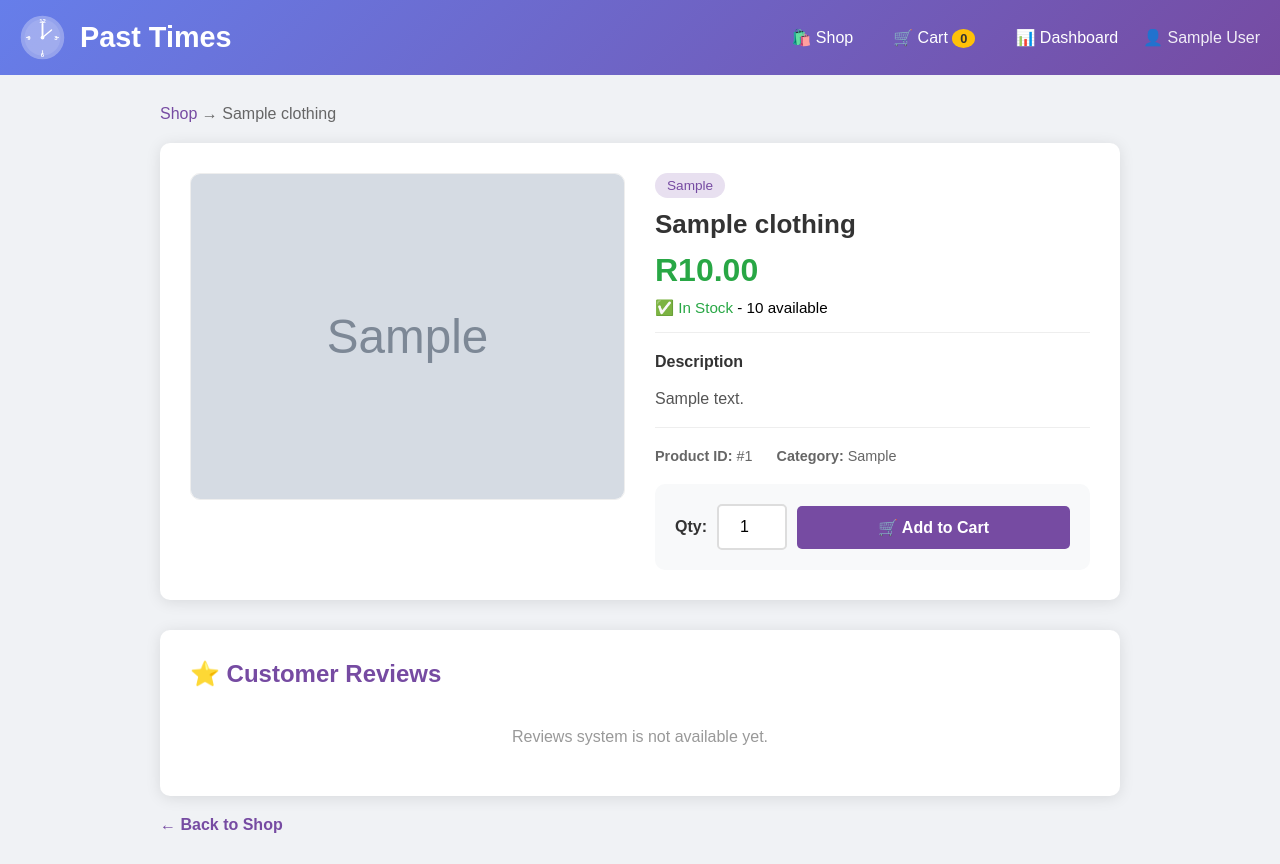
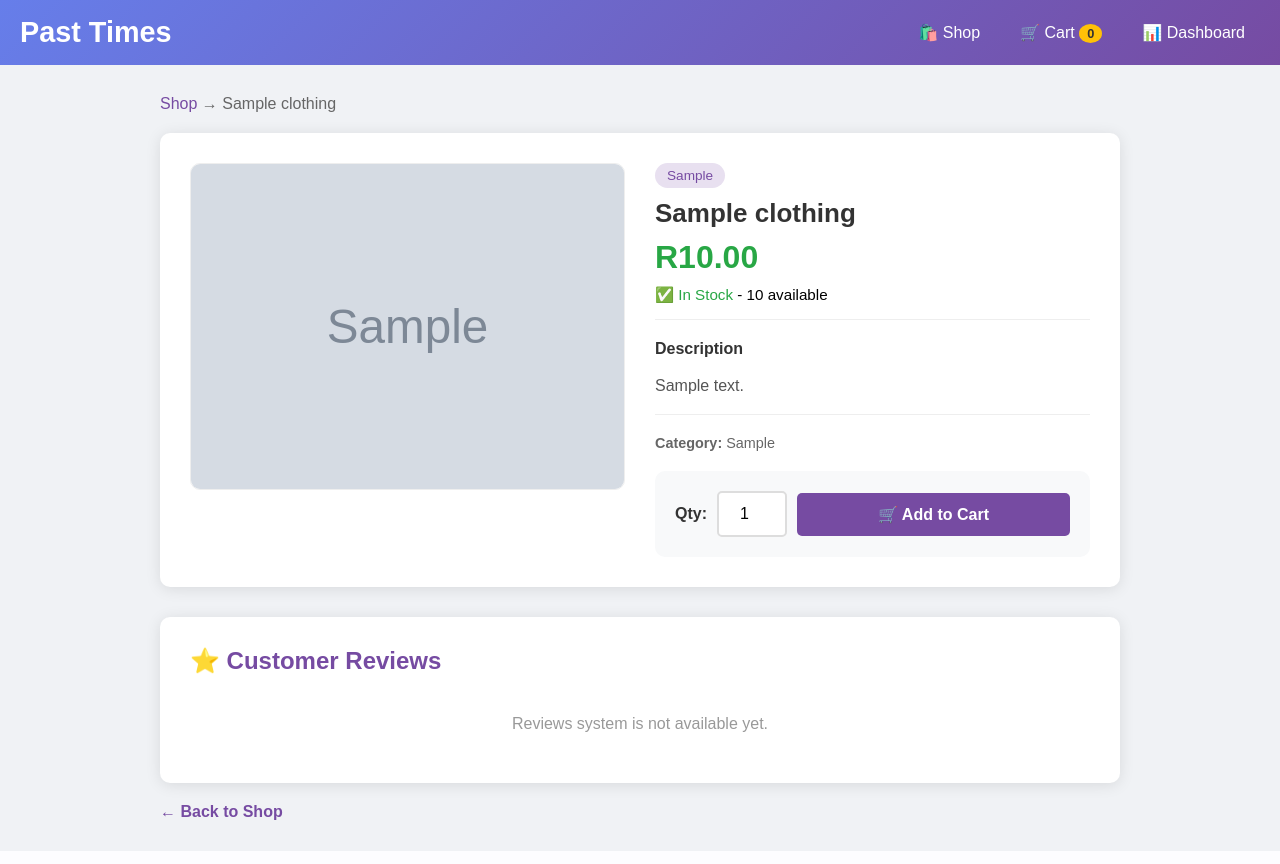
Before and after one commit to st10448097/WEDE-FINAL-POE, a PHP site: page /product_details.php?id=1 in a window 1280 px wide. Run offline with PHP 8.4, Linux system fonts and the light colour scheme; the visitor is signed in with stand-in values (Sample User, id 1); tables that the repository leaves empty or names only in its code hold one stand-in row (values such as "Sample post"); grey boxes marked "Sample" are stand-in pictures.

Commit message:
debug in product details

```diff
--- a/shopping_cart/dashboard.php
+++ b/shopping_cart/dashboard.php
@@ -474,7 +474,7 @@ if (mysqli_num_rows($has_orders_table) > 0) {
                         <?php if (mysqli_num_rows($available_clothing) > 0): ?>
                             <div class="products-grid">
                                 <?php while($item = mysqli_fetch_assoc($available_clothing)): ?>
-                                    <a href="product_details.php<?php echo $item['clothing_id']; ?>"
+                                    <a href="product_details.php?id=<?php echo $item['clothing_id']; ?>"
                                        style="text-decoration: none; color: inherit; display: block;">
                                         <div class="product-card">
                                             <div class="product-image" style="background-image: url('<?php echo htmlspecialchars($item['image_url'] ?: 'images/placeholder.jpg'); ?>'); background-size: cover;">
--- a/shopping_cart/product_details.php
+++ b/shopping_cart/product_details.php
@@ -49,12 +49,10 @@ if ($_SERVER["REQUEST_METHOD"] == "POST" && isset($_POST['submit_review']) && $h
     mysqli_stmt_bind_param($insert, "isis", $product_id, $customer_name, $rating, $review_text);
     mysqli_stmt_execute($insert);
 
-    // Refresh page to show new review
-    header("Location: product_details.php" . $product_id);
+    header("Location: product_details.php?id=" . $product_id);
     exit();
 }
 
-// Get cart count
 $cart_count = count($_SESSION['cart'] ?? []);
 ?>
 <!DOCTYPE html>
@@ -66,8 +64,6 @@ $cart_count = count($_SESSION['cart'] ?? []);
     <style>
         * { margin: 0; padding: 0; box-sizing: border-box; }
         body { font-family: Arial, sans-serif; background: #f0f2f5; }
-
-        /* Header */
         .header {
             background: linear-gradient(135deg, #667eea 0%, #764ba2 100%);
             color: white; padding: 15px 20px;
@@ -75,23 +71,15 @@ $cart_count = count($_SESSION['cart'] ?? []);
             flex-wrap: wrap; gap: 10px;
         }
         .header-left { display: flex; align-items: center; gap: 15px; }
-        .header-logo-icon { width: 45px; height: 45px; }
-        .header-logo-icon svg { width: 100%; height: auto; }
-        .header h1 { font-size: 1.8em; display: flex; align-items: center; gap: 10px; }
+        .header h1 { font-size: 1.8em; }
         .header-right { display: flex; align-items: center; gap: 10px; flex-wrap: wrap; }
         .header a { color: white; text-decoration: none; padding: 8px 15px; border-radius: 5px; transition: background 0.3s; }
         .header a:hover { background: rgba(255,255,255,0.2); }
         .cart-badge { background: #ffc107; color: #333; padding: 2px 8px; border-radius: 50%; font-weight: bold; font-size: 0.8em; }
-
-        /* Container */
         .container { max-width: 1000px; margin: 30px auto; padding: 0 20px; }
-
-        /* Breadcrumb */
         .breadcrumb { margin-bottom: 20px; color: #666; }
         .breadcrumb a { color: #764ba2; text-decoration: none; }
         .breadcrumb a:hover { text-decoration: underline; }
-
-        /* Product Detail Card */
         .product-detail {
             background: white; padding: 30px; border-radius: 10px;
             box-shadow: 0 2px 15px rgba(0,0,0,0.1); margin-bottom: 30px;
@@ -111,7 +99,7 @@ $cart_count = count($_SESSION['cart'] ?? []);
             display: inline-block; background: #e8e0f0; color: #764ba2;
             padding: 5px 12px; border-radius: 20px; font-size: 0.85em; margin-bottom: 10px;
         }
-        .product-name { font-size: 26px; color: #333; margin-bottom: 10px; line-height: 1.3; }
+        .product-name { font-size: 26px; color: #333; margin-bottom: 10px; }
         .product-price { font-size: 32px; color: #28a745; font-weight: bold; margin-bottom: 10px; }
         .product-stock { margin-bottom: 15px; font-size: 0.95em; }
         .in-stock { color: #28a745; }
@@ -121,9 +109,6 @@ $cart_count = count($_SESSION['cart'] ?? []);
             padding: 15px 0; border-top: 1px solid #eee; border-bottom: 1px solid #eee;
         }
         .product-meta { color: #666; font-size: 0.9em; margin-bottom: 20px; }
-        .product-meta span { margin-right: 20px; }
-
-        /* Add to Cart Form */
         .add-to-cart-section {
             background: #f8f9fa; padding: 20px; border-radius: 10px; margin-top: 15px;
         }
@@ -133,37 +118,26 @@ $cart_count = count($_SESSION['cart'] ?? []);
             width: 70px; padding: 12px; border: 2px solid #ddd; border-radius: 5px;
             text-align: center; font-size: 16px;
         }
-        .quantity-input:focus { outline: none; border-color: #764ba2; }
         .btn {
             padding: 12px 25px; border: none; border-radius: 5px; cursor: pointer;
             font-size: 16px; font-weight: bold; text-decoration: none; display: inline-block;
-            transition: background 0.3s;
         }
         .btn-add-cart { background: #764ba2; color: white; flex: 1; }
         .btn-add-cart:hover { background: #5a3d82; }
         .btn-disabled { background: #ccc; color: #666; cursor: not-allowed; flex: 1; }
-
-        /* Reviews Section */
         .reviews-section {
             background: white; padding: 30px; border-radius: 10px;
             box-shadow: 0 2px 15px rgba(0,0,0,0.1);
         }
         .reviews-section h2 { color: #764ba2; margin-bottom: 20px; }
-        .review-card {
-            border-bottom: 1px solid #eee; padding: 15px 0;
-        }
-        .review-card:last-child { border-bottom: none; }
-        .review-header { display: flex; justify-content: space-between; align-items: center; margin-bottom: 8px; flex-wrap: wrap; gap: 5px; }
+        .review-card { border-bottom: 1px solid #eee; padding: 15px 0; }
+        .review-header { display: flex; justify-content: space-between; margin-bottom: 8px; flex-wrap: wrap; gap: 5px; }
         .review-name { font-weight: bold; color: #764ba2; }
         .review-date { font-size: 0.85em; color: #999; }
         .review-stars { color: #ffc107; font-size: 1.1em; }
         .review-text { color: #555; line-height: 1.6; }
         .no-reviews { text-align: center; color: #999; padding: 20px; }
-
-        /* Review Form */
-        .review-form-section {
-            margin-top: 25px; padding-top: 25px; border-top: 2px solid #764ba2;
-        }
+        .review-form-section { margin-top: 25px; padding-top: 25px; border-top: 2px solid #764ba2; }
         .review-form-section h3 { color: #764ba2; margin-bottom: 15px; }
         .form-group { margin-bottom: 15px; }
         .form-group label { display: block; margin-bottom: 5px; font-weight: bold; color: #333; }
@@ -171,50 +145,21 @@ $cart_count = count($_SESSION['cart'] ?? []);
             width: 100%; padding: 10px; border: 1px solid #ddd;
             border-radius: 5px; font-family: Arial, sans-serif; font-size: 15px;
         }
-        .form-group input:focus, .form-group select:focus, .form-group textarea:focus {
-            outline: none; border-color: #764ba2; box-shadow: 0 0 5px rgba(118, 75, 162, 0.3);
-        }
-        .form-group textarea { resize: vertical; min-height: 100px; }
         .btn-submit { background: #764ba2; color: white; width: 100%; }
         .btn-submit:hover { background: #5a3d82; }
-        .btn-back {
-            display: inline-block; margin-top: 20px; color: #764ba2; text-decoration: none;
-            font-weight: bold;
-        }
+        .btn-back { display: inline-block; margin-top: 20px; color: #764ba2; text-decoration: none; font-weight: bold; }
         .btn-back:hover { text-decoration: underline; }
-
-        /* Responsive */
         @media (max-width: 768px) {
             .header { flex-direction: column; text-align: center; }
             .product-layout { flex-direction: column; }
-            .product-image-section { min-width: auto; }
-            .product-info-section { min-width: auto; }
             .cart-form { flex-direction: column; }
             .btn-add-cart, .btn-disabled { width: 100%; }
         }
     </style>
 </head>
 <body>
-    <!-- Header -->
     <div class="header">
         <div class="header-left">
-            <div class="header-logo-icon">
-                <svg width="45" height="45" viewBox="0 0 60 60" xmlns="http://www.w3.org/2000/svg">
-                    <circle cx="30" cy="30" r="28" fill="#ffffff" stroke="#ffffff" stroke-width="2" opacity="0.3"/>
-                    <circle cx="30" cy="30" r="24" fill="rgba(255,255,255,0.1)"/>
-                    <text x="30" y="10" text-anchor="middle" font-size="8" fill="white" font-weight="bold">12</text>
-                    <text x="48" y="33" text-anchor="middle" font-size="8" fill="white" font-weight="bold">3</text>
-                    <text x="30" y="56" text-anchor="middle" font-size="8" fill="white" font-weight="bold">6</text>
-                    <text x="12" y="33" text-anchor="middle" font-size="8" fill="white" font-weight="bold">9</text>
-                    <line x1="30" y1="8" x2="30" y2="13" stroke="white" stroke-width="1.5" opacity="0.8"/>
-                    <line x1="52" y1="30" x2="47" y2="30" stroke="white" stroke-width="1.5" opacity="0.8"/>
-                    <line x1="30" y1="52" x2="30" y2="47" stroke="white" stroke-width="1.5" opacity="0.8"/>
-                    <line x1="8" y1="30" x2="13" y2="30" stroke="white" stroke-width="1.5" opacity="0.8"/>
-                    <line x1="30" y1="30" x2="30" y2="12" stroke="white" stroke-width="2.5" stroke-linecap="round"/>
-                    <line x1="30" y1="30" x2="42" y2="20" stroke="white" stroke-width="2" stroke-linecap="round"/>
-                    <circle cx="30" cy="30" r="2.5" fill="white"/>
-                </svg>
-            </div>
             <h1>Past Times</h1>
         </div>
         <div class="header-right">
@@ -222,7 +167,6 @@ $cart_count = count($_SESSION['cart'] ?? []);
             <a href="cart.php">🛒 Cart <span class="cart-badge"><?php echo $cart_count; ?></span></a>
             <?php if(isset($_SESSION['user_id'])): ?>
                 <a href="dashboard.php">📊 Dashboard</a>
-                <span style="opacity: 0.9;">👤 <?php echo htmlspecialchars($_SESSION['user_name']); ?></span>
             <?php else: ?>
                 <a href="index.php">🔐 Login</a>
             <?php endif; ?>
@@ -230,27 +174,21 @@ $cart_count = count($_SESSION['cart'] ?? []);
     </div>
 
     <div class="container">
-        <!-- Breadcrumb -->
         <div class="breadcrumb">
             <a href="shop.php">Shop</a> → <?php echo htmlspecialchars($product['name']); ?>
         </div>
 
-        <!-- Product Details -->
         <div class="product-detail">
             <div class="product-layout">
-                <!-- Product Image -->
                 <div class="product-image-section">
                     <?php if (!empty($product['image_url'])): ?>
                         <img src="<?php echo htmlspecialchars($product['image_url']); ?>"
                              alt="<?php echo htmlspecialchars($product['name']); ?>">
                     <?php else: ?>
-                        <div class="no-image">
-                            <span>No Image Available</span>
-                        </div>
+                        <div class="no-image">No Image Available</div>
                     <?php endif; ?>
                 </div>
 
-                <!-- Product Info -->
                 <div class="product-info-section">
                     <span class="product-category"><?php echo ucfirst($product['category']); ?></span>
                     <h1 class="product-name"><?php echo htmlspecialchars($product['name']); ?></h1>
@@ -270,11 +208,9 @@ $cart_count = count($_SESSION['cart'] ?? []);
                     </div>
 
                     <div class="product-meta">
-                        <span><strong>Product ID:</strong> #<?php echo $product['clothing_id']; ?></span>
                         <span><strong>Category:</strong> <?php echo ucfirst($product['category']); ?></span>
                     </div>
 
-                    <!-- Add to Cart -->
                     <div class="add-to-cart-section">
                         <?php if ($product['stock'] > 0): ?>
                             <form method="POST" action="add_to_cart.php" class="cart-form">
@@ -295,7 +231,6 @@ $cart_count = count($_SESSION['cart'] ?? []);
             </div>
         </div>
 
-        <!-- Reviews Section -->
         <div class="reviews-section">
             <h2>⭐ Customer Reviews</h2>
 
@@ -303,10 +238,7 @@ $cart_count = count($_SESSION['cart'] ?? []);
                 <?php while($review = mysqli_fetch_assoc($reviews)): ?>
                     <div class="review-card">
                         <div class="review-header">
-                            <div>
-                                <span class="review-name"><?php echo htmlspecialchars($review['customer_name']); ?></span>
-                                <span class="review-date"> - <?php echo date('M d, Y', strtotime($review['created_at'])); ?></span>
-                            </div>
+                            <span class="review-name"><?php echo htmlspecialchars($review['customer_name']); ?></span>
                             <span class="review-stars">
                                 <?php for($i = 1; $i <= 5; $i++): ?>
                                     <?php echo $i <= $review['rating'] ? '★' : '☆'; ?>
@@ -314,33 +246,26 @@ $cart_count = count($_SESSION['cart'] ?? []);
                             </span>
                         </div>
                         <div class="review-text"><?php echo nl2br(htmlspecialchars($review['review'])); ?></div>
+                        <div class="review-date"><?php echo date('M d, Y', strtotime($review['created_at'])); ?></div>
                     </div>
                 <?php endwhile; ?>
             <?php elseif (!$has_reviews_table): ?>
-                <div class="no-reviews">
-                    <p>Reviews system is not available yet.</p>
-                </div>
+                <div class="no-reviews">Reviews system is not available yet.</div>
             <?php else: ?>
-                <div class="no-reviews">
-                    <p>No reviews yet. Be the first to review this product!</p>
-                </div>
+                <div class="no-reviews">No reviews yet. Be the first to review this product!</div>
             <?php endif; ?>
 
-            <!-- Review Form -->
             <?php if ($has_reviews_table): ?>
             <div class="review-form-section">
                 <h3>✍️ Write a Review</h3>
                 <form method="POST" action="">
                     <div class="form-group">
-                        <label for="customer_name">Your Name *</label>
-                        <input type="text" id="customer_name" name="customer_name" required
-                               value="<?php echo htmlspecialchars($_SESSION['user_name'] ?? ''); ?>"
-                               placeholder="Enter your name">
+                        <label>Your Name *</label>
+                        <input type="text" name="customer_name" required value="<?php echo htmlspecialchars($_SESSION['user_name'] ?? ''); ?>">
                     </div>
-
                     <div class="form-group">
-                        <label for="rating">Rating *</label>
-                        <select id="rating" name="rating" required>
+                        <label>Rating *</label>
+                        <select name="rating" required>
                             <option value="">Select rating</option>
                             <option value="5">★★★★★ - Excellent</option>
                             <option value="4">★★★★☆ - Good</option>
@@ -349,20 +274,16 @@ $cart_count = count($_SESSION['cart'] ?? []);
                             <option value="1">★☆☆☆☆ - Terrible</option>
                         </select>
                     </div>
-
                     <div class="form-group">
-                        <label for="review">Your Review *</label>
-                        <textarea id="review" name="review" required
-                                  placeholder="Share your experience with this product..."></textarea>
+                        <label>Your Review *</label>
+                        <textarea name="review" rows="4" required placeholder="Share your experience..."></textarea>
                     </div>
-
                     <button type="submit" name="submit_review" class="btn btn-submit">Submit Review</button>
                 </form>
             </div>
             <?php endif; ?>
         </div>
 
-        <!-- Back Button -->
         <a href="shop.php" class="btn-back">← Back to Shop</a>
     </div>
 </body>
--- a/shopping_cart/shop.php
+++ b/shopping_cart/shop.php
@@ -156,7 +156,7 @@ $cart_count = count($_SESSION['cart'] ?? []);
             <?php while($item = mysqli_fetch_assoc($clothing)): ?>
                 <div class="product-card-wrapper">
                     <!-- Clicking image or product info goes to details -->
-                    <a href="product_details.php<?php echo $item['clothing_id']; ?>"
+                    <a href="product_details.php?id=<?php echo $item['clothing_id']; ?>"
                        style="text-decoration: none; color: inherit;">
                         <div class="product-image" style="background-image: url('<?php echo htmlspecialchars($item['image_url'] ?: 'https://via.placeholder.com/300x300?text=No+Image'); ?>');">
                             <?php if(!$item['image_url']): ?>
```
